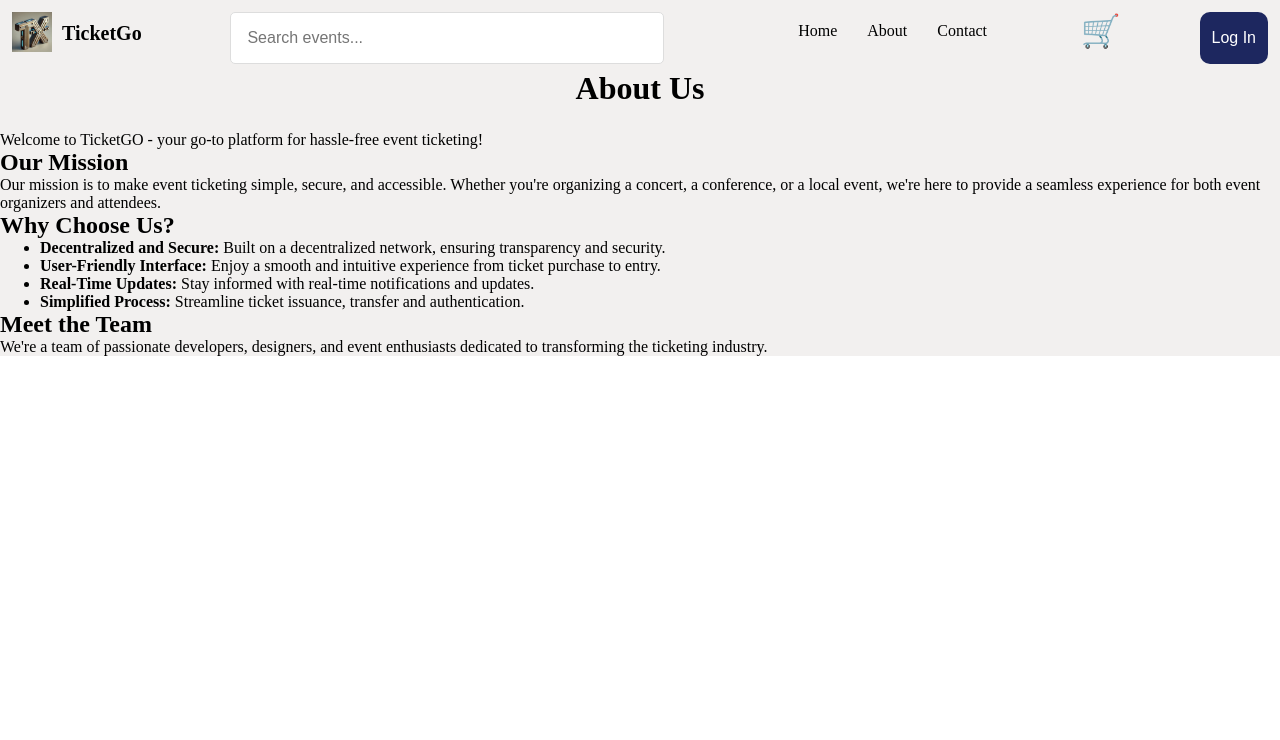
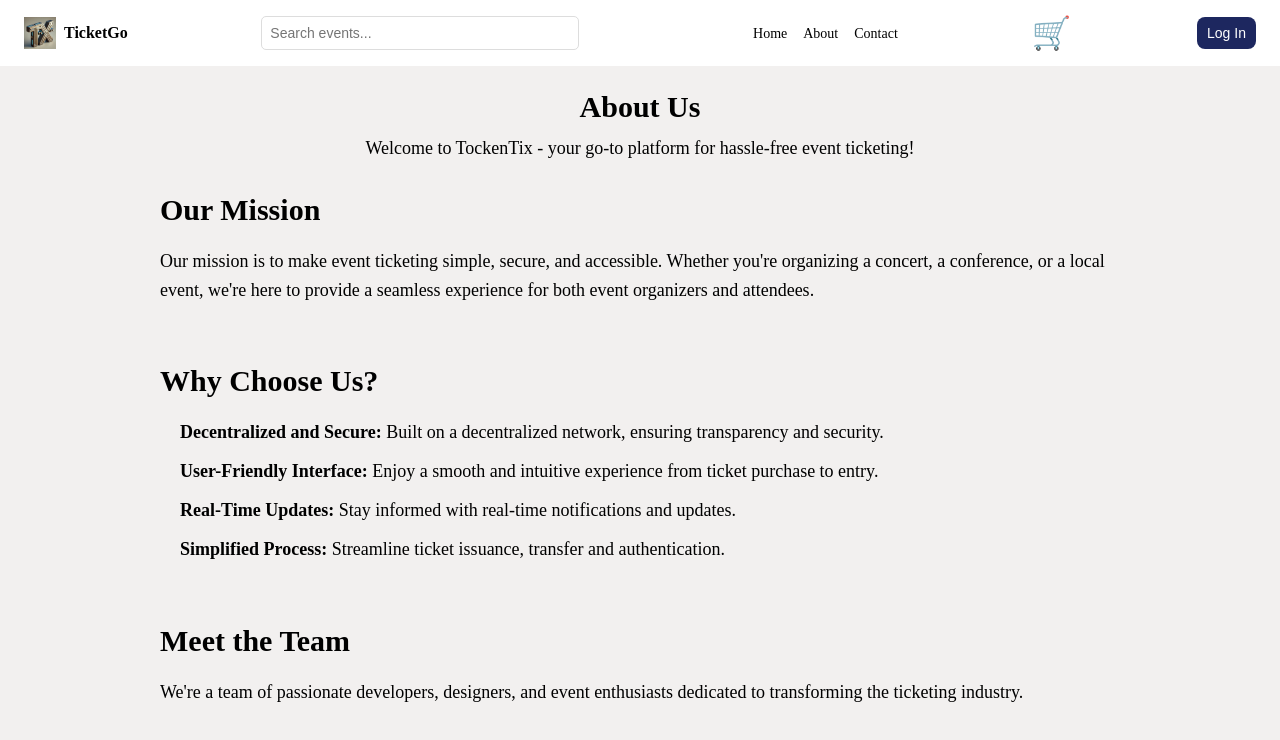
Before and after one commit to Renananne21/Byte_brigade, a React app in the folder src/sentix_frontend/: page /about in a window 1280 px wide. Shown: the top 740 px of the page. Built offline with nearby package versions, Linux system fonts and the light colour scheme; the HTML template or start-up script is replaced by a standard one.

Commit message:
Updated Navbar

```diff
--- a/src/sentix_frontend/src/Components/About.jsx
+++ b/src/sentix_frontend/src/Components/About.jsx
@@ -6,9 +6,10 @@ function About () {
     return (
         <div className="about-page">
             <Navbar></Navbar>
+            <div className="about-container">
             <div className="about-hero">
                 <h1>About Us</h1>
-                <p>Welcome to TicketGO - your go-to platform for hassle-free event ticketing!</p>
+                <p>Welcome to TockenTix - your go-to platform for hassle-free event ticketing!</p>
             </div>
 
             <div className="about-details">
@@ -30,6 +31,7 @@ function About () {
                 <h2>Meet the Team</h2>
                 <p>We're a team of passionate developers, designers, and event enthusiasts dedicated to transforming the ticketing industry.</p>
             </div>
+            </div>
         </div>
     );
 };
--- a/src/sentix_frontend/src/Components/confirmation.jsx
+++ b/src/sentix_frontend/src/Components/confirmation.jsx
@@ -25,7 +25,7 @@ const Confirmation = () => {
             <p><strong>Order Number:</strong> #{orderNumber}</p>
             <p><strong>Purchase Date:</strong> {purchaseDate}</p>
           </div>
-
+          <div>
           <div className="event-summary">
             <img src={event.image} alt={event.title} className="event-thumbnail" />
             <div className="event-info">
@@ -34,9 +34,7 @@ const Confirmation = () => {
               <p>{event.location}</p>
               <p>Quantity: {quantity} tickets</p>
             </div>
-          </div>
-
-          <div className="payment-summary">
+            <div className="payment-summary">
             <h3>Payment Details</h3>
             <div className="payment-info">
               <p><strong>Payment Method:</strong> {paymentMethod}</p>
@@ -45,6 +43,9 @@ const Confirmation = () => {
               <p className="total-amount"><strong>Total Paid:</strong> ${(totalPrice * 1.10).toFixed(2)}</p>
             </div>
           </div>
+          </div>
+
+
 
           <div className="next-steps">
             <h3>What's Next?</h3>
@@ -54,7 +55,7 @@ const Confirmation = () => {
               <li>Arrive at least 30 minutes before the event</li>
             </ul>
           </div>
-
+          </div>
           <div className="action-buttons">
             <button
               className="download-tickets"
--- a/src/sentix_frontend/src/index.scss
+++ b/src/sentix_frontend/src/index.scss
@@ -5,6 +5,7 @@
 .app-container {
   max-width: 100vw;
   margin: 0;
+  padding-top: 60px;
   min-height: 100vh;
   font-family: Arial, sans-serif;
   background-color: #f2f0ef;
@@ -423,138 +424,199 @@ a:hover {
 
 .navbar {
   max-width: 100%;
-  margin:  0;
-  padding: 10px;
+  margin: 0 ;
+  padding: 8px;
   height: 50px;
-
+  position: fixed;
+  top: 0;
+  left: 0;
+  right: 0;
+  background-color: white;
+  z-index: 1000;
   nav {
-
     display: flex;
     justify-content: space-between;
-    margin: 2px 2px;
+    align-items: center;
+    height: 100%;
+    padding: 0 16px;
   }
 
-
-  .logo{
+  .logo {
     display: flex;
+    align-items: center;
   }
 
   img {
-    width: 40px;
-    height: 40px;
+    width: 32px;
+    height: 32px;
   }
-  h1{
-    font-size: 20px;
-    margin: 10px 10px;
+
+  h1 {
+    font-size: 16px;
+    margin: 0 8px;
   }
+
   .search-input {
     border-radius: 5px;
     border: 1px solid #ddd;
     width: 100%;
-    max-width: 400px;
-    font-size: 16px;
-    padding: 16px;
+    max-width: 300px;
+    font-size: 14px;
+    padding: 8px;
+    height: 16px;
 
     @media (max-width: 768px) {
-      max-width: 100%;
-      margin: 10px 0;
-  }
+      max-width: 150px;
+      margin: 0;
+      font-size: 12px;
+      padding: 6px;
+    }
   }
 
   nav ul li {
     display: inline-block;
     list-style: none;
-    margin: 10px 15px;
+    margin: 0 8px;
+
+    @media (max-width: 768px) {
+      margin: 0 4px;
+    }
   }
 
   nav ul li a {
     text-decoration: none;
     color: black;
     font-weight: 500;
+    font-size: 14px;
+
+    @media (max-width: 768px) {
+      font-size: 12px;
+    }
   }
 
   .login-button {
     background-color: #1d275f;
     border: none;
-    border-radius: 10px;
+    border-radius: 8px;
     cursor: pointer;
-    font-size: 16px;
+    font-size: 14px;
     color: white;
-    padding: 14px 12px;
+    padding: 8px 10px;
+
+    @media (max-width: 768px) {
+      font-size: 12px;
+      padding: 6px 8px;
+    }
 
     &:hover {
       background-color: #0056b3;
     }
   }
+}
 
-}
-@media (max-width: 768px) {
-  .search-input {
-    flex-direction: column;
-    text-align: center;
-  }
-}
 .about-page {
    background-color: #f2f0ef;
+   min-height: 100vh;
    margin: 0;
+   padding-top: 60px;
 
   .about-container {
-  padding: 2rem;
-  max-width: 800px;
-  margin: 0 auto;
+
+  padding: 20px 20px;
+  max-width: 1000px;
+  margin: 10px auto;
 
   .about-hero {
     text-align: center;
+     margin-bottom: 10px;
+    h1 {
+      font-size: 30px;
+      color: black;
+      margin-bottom: 10px;
+      font-weight: 700;
 
-    h1 {
-      font-size: 2.5rem;
-      color: #333;
-      margin-bottom: 0.5rem;
     }
 
     p {
-      font-size: 1.2rem;
-      color: #666;
+      font-size: 18px;
+      color: black;
+      line-height: 1.6;
+      max-width: 700px;
+      margin: 0 auto;
     }
   }
 
   .about-details,
   .about-features,
   .about-team {
-    margin-top: 2rem;
-
+    border-radius: 15px;
+      padding: 20px;
+      margin-bottom: 10px;
     h2 {
-      font-size: 1.8rem;
-      color: #333;
-      margin-bottom: 1rem;
+      font-size: 30px;
+      color: black;
+      margin-bottom: 10px;
+      position: relative;
+      padding-bottom: 10px;
     }
 
     p,
     li {
-      font-size: 1rem;
-      color: #555;
+      font-size: 18px;
+      color: black;
       line-height: 1.6;
+      margin-bottom: 10px;
     }
 
     ul {
-      list-style-type: disc;
-      padding-left: 1.5rem;
+      list-style-type: none;
+      padding-left: 0;
 
       li {
-        margin: 0.5rem 0;
+        margin: 10px 0;
+        padding-left: 20px;
+        position: relative;
       }
     }
   }
 }
 }
 
+@media (max-width: 768px) {
+  .about-page {
+    .about-container {
+      padding: 20px 10px;
+
+      .about-hero {
+        h1 {
+          font-size: 26px;
+        }
+
+        p {
+          font-size: 14px;
+        }
+      }
+
+      .about-details,
+      .about-features,
+      .about-team {
+        padding: 10px;
+
+        h2 {
+          font-size: 26px;
+        }
+      }
+    }
+  }
+}
 
 .contact {
 margin: 0;
 background-color: #f2f0ef;
+padding-top: 70px;
 
   header {
-    max-width: 80%;
+    max-width: 100%;
     margin: 0 auto;
     padding: 60px auto;
     overflow: hidden;
@@ -564,7 +626,7 @@ background-color: #f2f0ef;
   main {
     margin: 20px auto;
     max-width: 80%;
-    padding: 10px auto;
+    padding: 20px auto;
 
   }
 
@@ -583,7 +645,7 @@ background-color: #f2f0ef;
 
   input,
   textarea {
-    width: 100%;
+    width: 97%;
     padding: 10px;
     margin-bottom: 15px;
     border: 1px solid #ccc;
@@ -598,6 +660,9 @@ background-color: #f2f0ef;
     color: white;
     margin: 20px auto;
     cursor: pointer;
+    border: none;
+    border-radius: 10px;
+    font-weight: bold;
 
     &:hover {
       background-color: #0056b3;
@@ -606,11 +671,18 @@ background-color: #f2f0ef;
 
   .info {
     margin: 20px auto;
+    padding: 20px;
+
+    p{
+      font-size: 18px;
+      margin: 10px;
+    }
   }
 }
 
 .createEventPage{
   margin: 0;
+  padding: 60px;
  background: #f2f0ef;
 
 }
@@ -711,7 +783,7 @@ background-color: #f2f0ef;
 .buyTicketsPage{
   background-color: #f2f0ef;
   margin: 0;
-
+  margin-top: 60px;
 .buy-tickets-container {
   max-width: 1000px;
   margin: 0 auto;
@@ -877,6 +949,7 @@ background-color: #f2f0ef;
 .confirmation {
    background-color: #f2f0ef;
    margin: 0;
+   margin-top: 60px;
 
   .confirmation-container{
 
@@ -892,7 +965,7 @@ background-color: #f2f0ef;
 
     h1 {
       font-size: 32px;
-      color: #2c3e50;
+      color: black;
       margin-bottom: 10px;
     }
 
@@ -906,13 +979,13 @@ background-color: #f2f0ef;
 
     h2 {
       font-size: 20px;
-      color: #2c3e50;
+      color: black;
       margin-bottom: 8px;
     }
 
     p {
       font-size: 16px;
-      color: #2c3e50;
+      color: black;
       line-height: 1.6;
     }
   }
@@ -920,9 +993,11 @@ background-color: #f2f0ef;
 
 .event-summary {
   margin: 20px;
+  display: flex;
+  justify-content: space-evenly;
 
   .event-thumbnail {
-    width: 100%;
+    width: 50%;
     height: 300px;
     border-radius: 8px;
   }
@@ -932,30 +1007,30 @@ background-color: #f2f0ef;
 
     h3 {
       font-size: 20px;
-      color: #2c3e50;
+      color: black;
       margin-bottom: 8px;
     }
 
     p {
       font-size: 16px;
-      color: #2c3e50;
+      color: black;
       line-height: 1.6;
     }
   }
 }
 
 .payment-summary {
-  margin-top: 30px;
+  margin-top: 20px;
 
   h2 {
     font-size: 20px;
-    color: #2c3e50;
+    color: black;
     margin-bottom: 8px;
   }
 
   p {
     font-size: 16px;
-    color: #2c3e50;
+    color: black;
     line-height: 1.6;
   }
 }
@@ -965,13 +1040,13 @@ background-color: #f2f0ef;
 
   h3 {
     font-size: 20px;
-    color: #2c3e50;
+    color: black;
     margin-bottom: 8px;
   }
 
   ul li {
     font-size: 16px;
-    color: #2c3e50;
+    color: black;
     line-height: 1.6;
   }
 }
@@ -1001,6 +1076,7 @@ background-color: #f2f0ef;
 .resellPage{
   background-color: #98c5e8;
   margin: 0;
+  margin-top: 60px;
 
 .resell-container {
   max-width: 600px;
@@ -1012,7 +1088,7 @@ background-color: #f2f0ef;
 
   h2 {
     text-align: center;
-    color: #2c3e50;
+    color: black;
     font-size: 32px;
     margin-bottom: 30px;
   }
@@ -1027,7 +1103,7 @@ background-color: #f2f0ef;
 
       label {
         display: block;
-        color: #2c3e50;
+        color: black;
         font-weight: 500;
         margin-bottom: 8px;
       }
@@ -1119,7 +1195,7 @@ background-color: #f2f0ef;
       color: white;
 
       h2 {
-        font-size: 32px;
+        font-size: 40px;
         margin-bottom: 15px;
 
       }
@@ -1130,7 +1206,7 @@ background-color: #f2f0ef;
         gap: 8px;
 
         p {
-          font-size: 18px;
+          font-size: 24px;
 
         }
 
```
Also changed, not shown: src/sentix_frontend/src/Components/Contact.jsx (+29 -22 lines).
